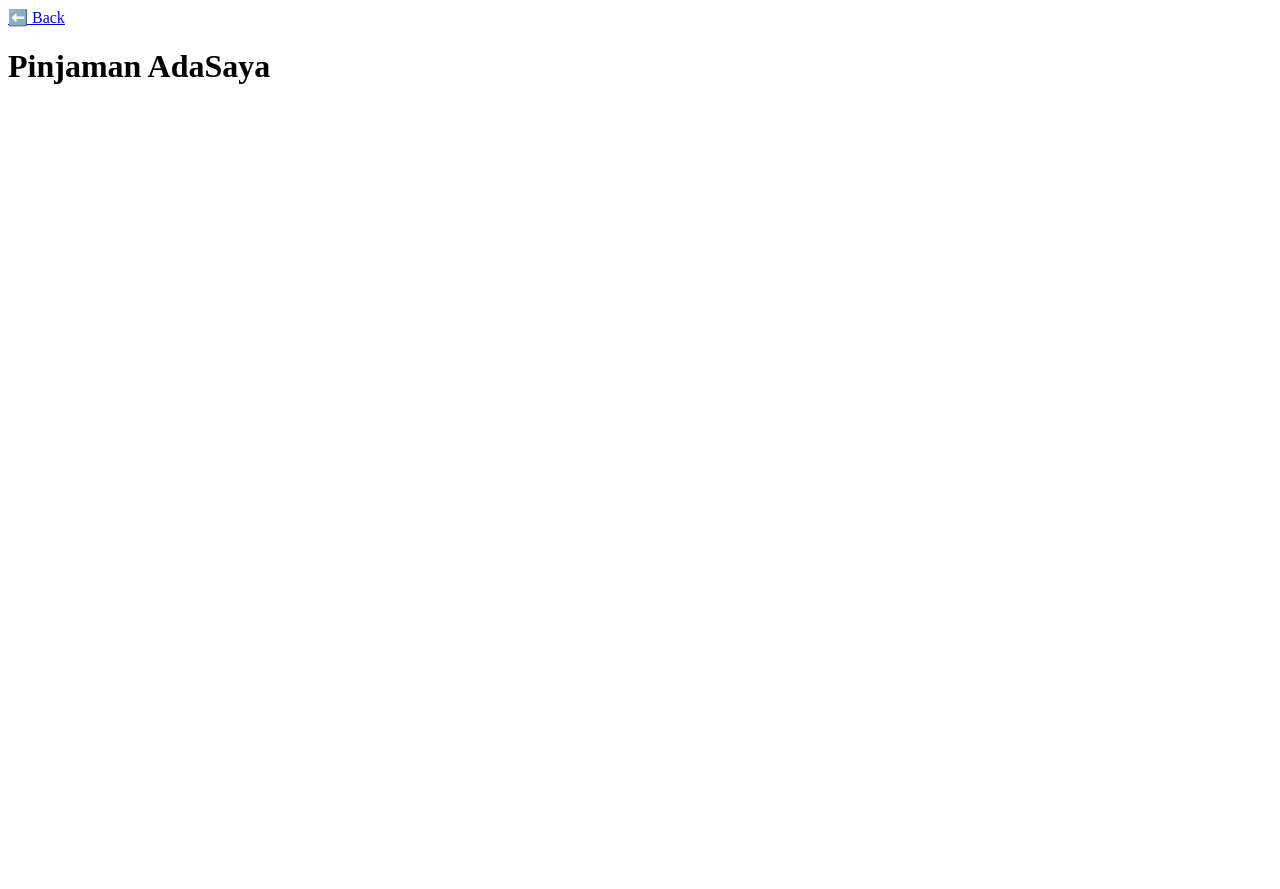
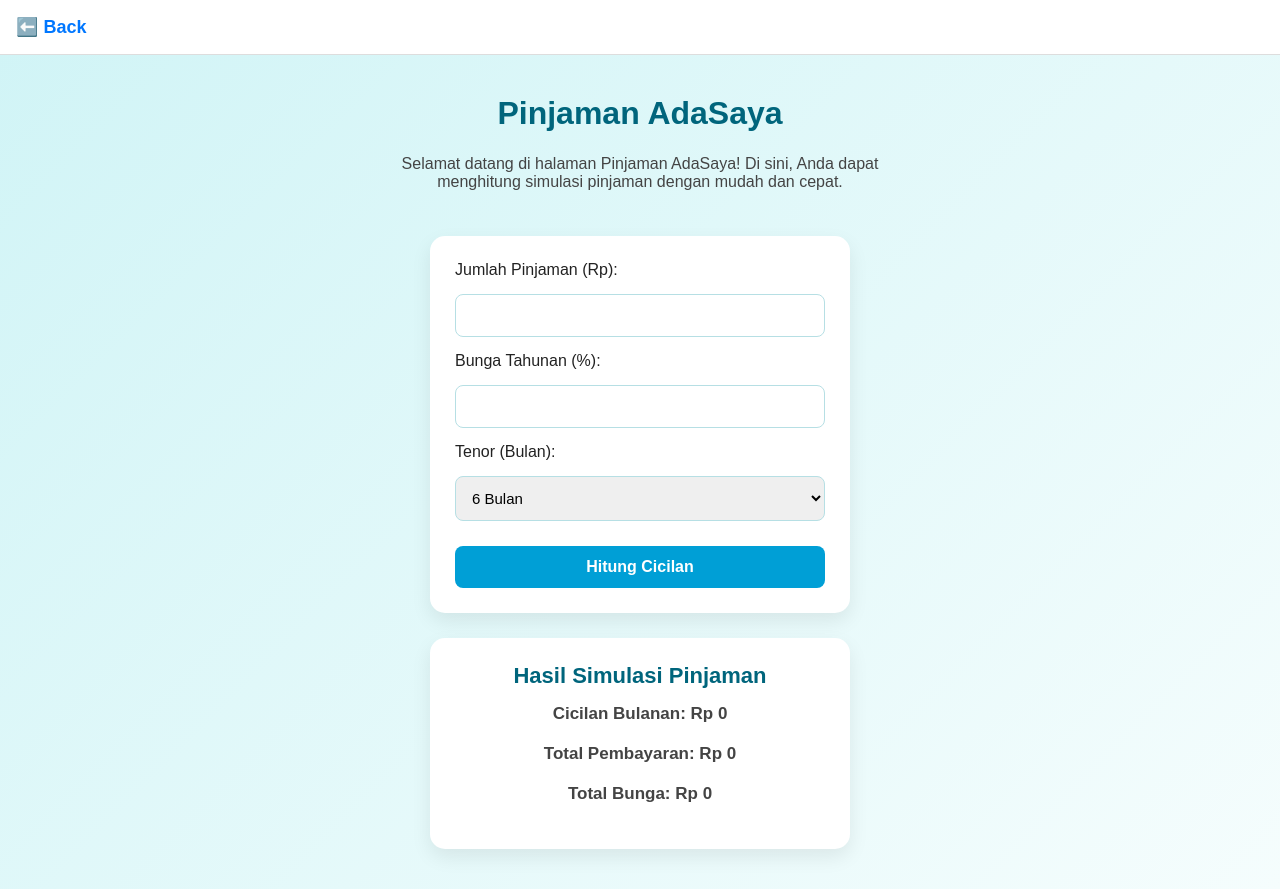
Before and after one commit to ImamZuhdiMuzakkiy/javascript-metrodata, a plain HTML site: page pinjaman/pinjaman.html in a window 1280 px wide. Before the commit the page ends 800 px from the top, so only its background shows below. Drawn offline with Linux system fonts and the light colour scheme.

Commit message:
Add loan simulation form and results display to Pinjaman AdaSaya page

```diff
--- a/pinjaman/pinjaman.html
+++ b/pinjaman/pinjaman.html
@@ -4,6 +4,7 @@
     <meta charset="UTF-8">
     <meta name="viewport" content="width=device-width, initial-scale=1.0">
     <title>Pinjaman AdaSaya</title>
+    <link rel="stylesheet" href="style.css">
 </head>
 <body>
     <header>
@@ -12,7 +13,40 @@
         </nav>
     </header>
     <main>
-        <h1>Pinjaman AdaSaya</h1>
+        <div class="container">
+            <h1>Pinjaman AdaSaya</h1>
+            <br>
+            <p>Selamat datang di halaman Pinjaman AdaSaya! Di sini, Anda dapat menghitung simulasi pinjaman dengan mudah dan cepat.</p>
+            <div class="card">
+                <div class="card-body">
+                    <form id="loanForm" onsubmit="event.preventDefault(); calculateLoan();">
+                        <label>Jumlah Pinjaman (Rp):</label>
+                        <input type="number" id="loanAmount">
+
+                        <label>Bunga Tahunan (%):</label>
+                        <input type="number" id="interestRate">
+
+                        <label>Tenor (Bulan):</label>
+                        <select id="loanTerm">
+                            <option value="6">6 Bulan</option>
+                            <option value="12">12 Bulan</option>
+                        </select>
+
+                        <button type="submit">Hitung Cicilan</button>
+                    </form>
+                </div>
+            </div>
+
+            <div class="card">
+                <div class="card-body">
+                    <h3>Hasil Simulasi Pinjaman</h3>
+                    <p id="monthlyPayment">Cicilan Bulanan: Rp 0</p>
+                    <p id="totalPayment">Total Pembayaran: Rp 0</p>
+                    <p id="totalInterest">Total Bunga: Rp 0</p>
+                </div>
+            </div>
+        </div>
     </main>
+    <script src="script.js"></script>
 </body>
 </html>
--- a/pinjaman/script.js
+++ b/pinjaman/script.js
@@ -0,0 +1,29 @@
+function calculateLoan() {
+    const loanAmount = parseFloat(document.getElementById("loanAmount").value);
+    const interestRate = parseFloat(document.getElementById("interestRate").value);
+    const loanTerm = parseInt(document.getElementById("loanTerm").value);
+
+    if (!loanAmount || !interestRate || !loanTerm) {
+        document.getElementById("result").innerText = "Mohon isi semua data!";
+        return;
+    }
+
+    const monthlyRate = (interestRate / 100) / 12;
+
+    const monthlyPayment = loanAmount *
+        (monthlyRate * Math.pow(1 + monthlyRate, loanTerm)) /
+        (Math.pow(1 + monthlyRate, loanTerm) - 1);
+
+    const totalPayment = monthlyPayment * loanTerm;
+    const totalInterest = totalPayment - loanAmount;
+
+    // document.getElementById("result").innerHTML = `
+    //     Cicilan per bulan: Rp ${monthlyPayment.toLocaleString('id-ID')} <br>
+    //     Total Bunga: Rp ${totalInterest.toLocaleString('id-ID')} <br>
+    //     Total Pembayaran: Rp ${totalPayment.toLocaleString('id-ID')}
+    // `;
+
+    document.getElementById("monthlyPayment").innerHTML = `Cicilan per bulan: Rp ${monthlyPayment.toLocaleString('id-ID')}`;
+    document.getElementById("totalPayment").innerHTML = `Total Pembayaran: Rp ${totalPayment.toLocaleString('id-ID')}`;
+    document.getElementById("totalInterest").innerHTML = `Total Bunga: Rp ${totalInterest.toLocaleString('id-ID')}`;
+}
--- a/pinjaman/style.css
+++ b/pinjaman/style.css
@@ -0,0 +1,134 @@
+* {
+    margin: 0;
+    padding: 0;
+    box-sizing: border-box;
+}
+
+body {
+    font-family: 'Poppins', sans-serif;
+    background: linear-gradient(135deg, #d0f4f6, #f5fdfd);
+    color: #222;
+}
+
+header {
+    background-color: #ffffff;
+    padding: 1em;
+    border-bottom: 1px solid #ddd;
+}
+
+header a {
+    text-decoration: none;
+    color: #0077ff;
+    font-size: 18px;
+    font-weight: 600;
+}
+
+.container {
+    display: flex;
+    flex-direction: column;
+    align-items: center;
+    padding: 40px 20px;
+    text-align: center;
+}
+
+h1 {
+    font-size: 32px;
+    color: #00657c;
+}
+
+p {
+    color: #444;
+    max-width: 500px;
+    margin-top: 5px;
+    margin-bottom: 20px;
+}
+
+.card {
+    background: #ffffff;
+    padding: 25px;
+    border-radius: 15px;
+    width: 420px;
+    margin-top: 25px;
+    box-shadow: 0px 8px 20px rgba(0, 0, 0, 0.08);
+    transition: transform 0.2s ease-in-out;
+}
+
+.card:hover {
+    transform: translateY(-5px);
+}
+
+.card-body h3 {
+    margin-bottom: 15px;
+    color: #00657c;
+    font-size: 22px;
+}
+
+form {
+    display: flex;
+    flex-direction: column;
+    gap: 15px;
+}
+
+label {
+    font-weight: 500;
+    text-align: left;
+}
+
+input,
+select {
+    padding: 12px;
+    border-radius: 8px;
+    border: 1px solid #b6dfe4;
+    outline: none;
+    font-size: 15px;
+}
+
+input:focus,
+select:focus {
+    border-color: #009fd6;
+    box-shadow: 0px 0px 4px rgba(0, 159, 214, 0.5);
+}
+
+select option {
+    background-color: #e9f9ff;     /* Warna dasar list */
+    color: #000;
+    padding: 10px;
+}
+
+/* Saat hover option */
+select option:hover {
+    background-color: #4aa8ff;
+    color: #fff;
+}
+
+/* Saat option terpilih */
+select option:checked {
+    background-color: #007bff;
+    color: #fff;
+}
+
+button {
+    background-color: #009fd6;
+    color: white;
+    border: none;
+    padding: 12px;
+    border-radius: 8px;
+    font-size: 16px;
+    cursor: pointer;
+    font-weight: 600;
+    transition: background-color 0.2s ease;
+    margin-top: 10px;
+}
+
+button:hover {
+    background-color: #0077ad;
+}
+
+#monthlyPayment,
+#totalPayment,
+#totalInterest {
+    font-size: 17px;
+    font-weight: 600;
+    color: #444;
+    margin-top: 10px;
+}
```
